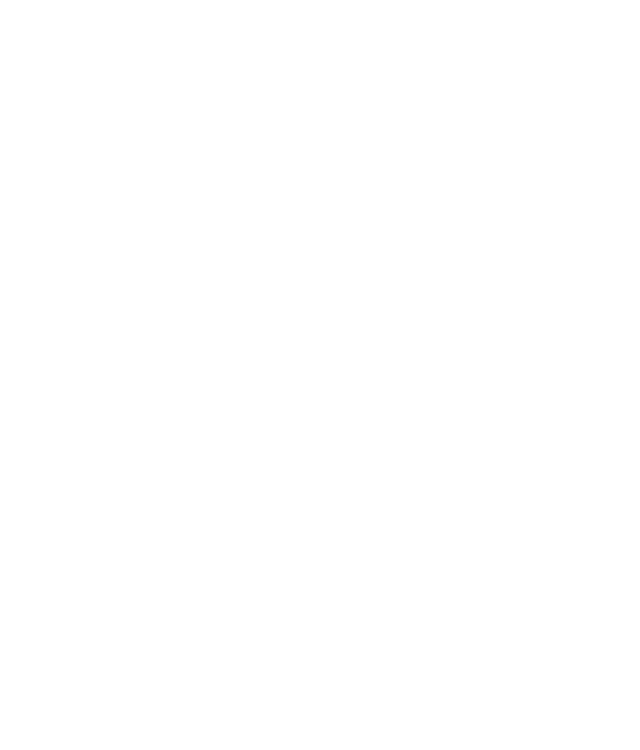
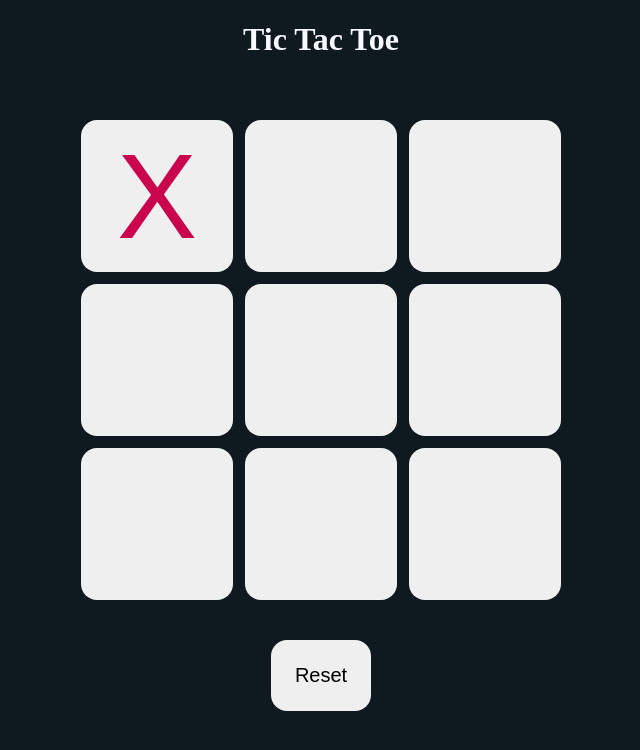
Before and after one commit to sadman122/Tic-Tac-Toe, a plain HTML site: page index.html in a window 1280 px wide. Shown: the whole page, without its empty margins (319-959 px from the left). Drawn offline with Linux system fonts and the light colour scheme.

Commit message:
Add css styles

```diff
--- a/index.html
+++ b/index.html
@@ -3,11 +3,28 @@
 <head>
     <meta charset="UTF-8">
     <meta name="viewport" content="width=device-width, initial-scale=1.0">
-    <title>Document</title>
+    <title>Tic Tac Toe</title>
     <link rel="stylesheet" href="style.css">
 </head>
 <body>
 
+    <h1>Tic Tac Toe</h1>
+    <div class="container">
+        <div class="game">
+            <button class="box">X</button>
+            <button class="box"></button>
+            <button class="box"></button>
+            <button class="box"></button>
+            <button class="box"></button>
+            <button class="box"></button>
+            <button class="box"></button>
+            <button class="box"></button>
+            <button class="box"></button>
+        </div>
+
+    </div>
+
+    <button class="reset-button">Reset</button>
 
     <script src="script.js"></script>
 </body>
--- a/style.css
+++ b/style.css
@@ -0,0 +1,42 @@
+h1{
+    color: ghostwhite;
+}
+
+body{
+    background-color: #0F1A20;
+    text-align: center;
+}
+
+.container{
+    height: 70vh;
+    display: flex;
+    justify-content: center;
+    align-items: center;
+}
+
+.game{
+    height: 60vmin;
+    width: 60vmin;
+    display: flex;
+    flex-wrap: wrap;
+    justify-content: center;
+    align-items: center;
+    gap: 1.5vmin;
+}
+
+.box{
+    height: 19vmin;
+    width: 19vmin;
+    border-radius: 1rem;
+    border: none;
+    font-size: 15vmin;
+    font-weight: 500;
+    color: #CA054D;
+}
+
+.reset-button{
+    padding: 1.5rem;
+    font-size: 1.25rem;
+    border-radius: 1rem;
+    border: none;
+}
```
